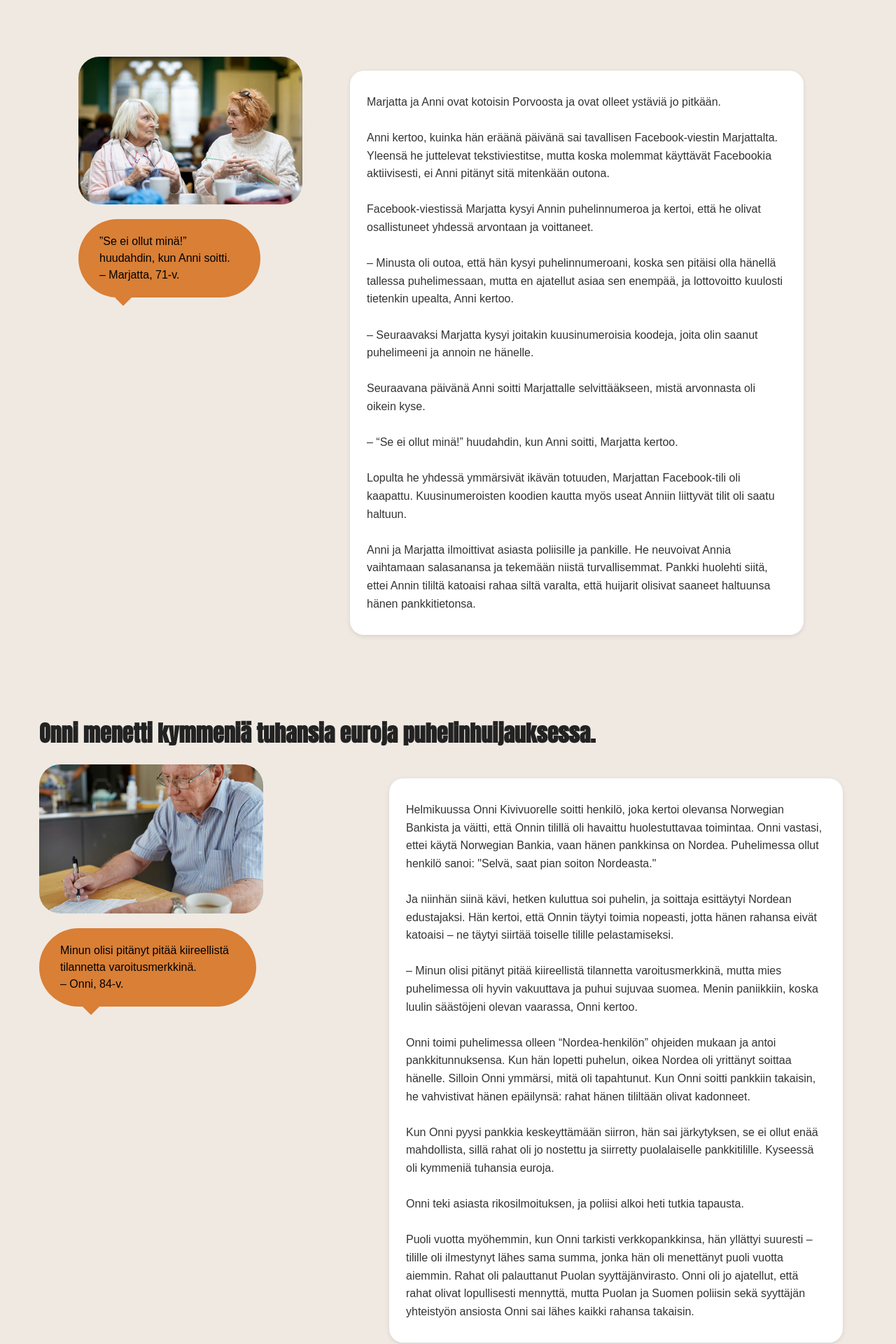
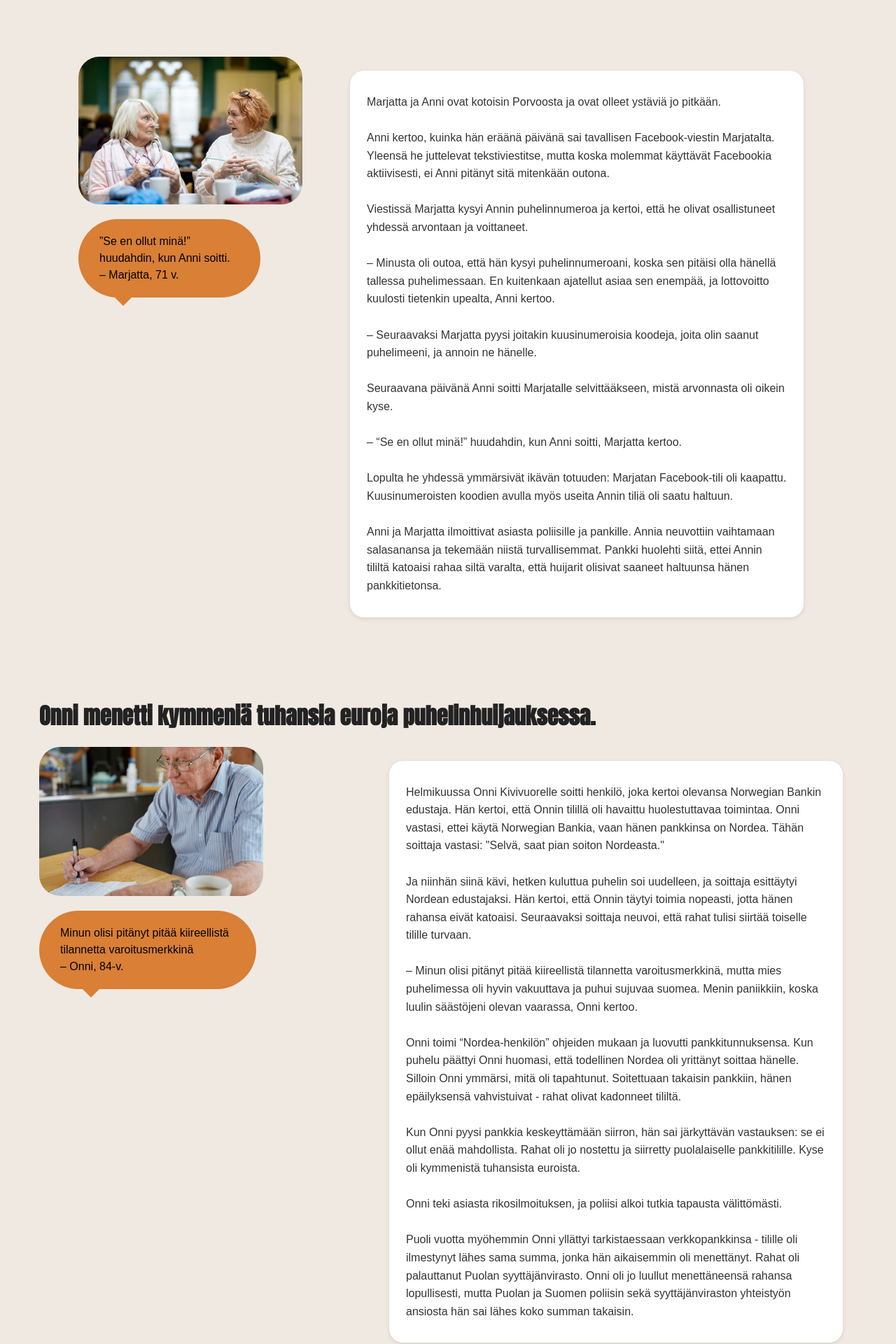
Before and after one commit to levonmaister/scamvjp2, a React (Vite) app: page / in a window 1280 px wide. Shown: the part 2384-4304 px from the top of the page at 70% size. Built offline with nearby package versions, Linux system fonts and the light colour scheme.

Commit message:
Horrorstories språk

```diff
--- a/src/pages/HorroStories.jsx
+++ b/src/pages/HorroStories.jsx
@@ -8,14 +8,14 @@ const HorrorStories = () => {
   return (
     <div className="stories-container">
       <h1 className="storyheadline">
-        Marjatta ja Anni jäi arvontahuijauksen uhreiksi
+        Marjatta ja Anni jäivät arvontahuijauksen uhreiksi
       </h1>
       <div className="stories-container">
         <div className="descriptionandstory">
           <div className="story1-image-container">
             <img className="storykuva" src={story1img} />
             <div className="quote-bubble1">
-                ”Se ei ollut minä!” huudahdin, kun Anni soitti.<br />– Marjatta, 71-v.
+                ”Se en ollut minä!” huudahdin, kun Anni soitti.<br />– Marjatta, 71 v.
             </div>
           </div>
           <div className="story-description">
@@ -24,31 +24,31 @@ const HorrorStories = () => {
               pitkään. <br></br>
               <br></br>
               Anni kertoo, kuinka hän eräänä päivänä sai tavallisen
-              Facebook-viestin Marjattalta. Yleensä he juttelevat
+              Facebook-viestin Marjatalta. Yleensä he juttelevat
               tekstiviestitse, mutta koska molemmat käyttävät Facebookia
               aktiivisesti, ei Anni pitänyt sitä mitenkään outona. <br></br>{" "}
               <br></br>
-              Facebook-viestissä Marjatta kysyi Annin puhelinnumeroa ja kertoi,
+              Viestissä Marjatta kysyi Annin puhelinnumeroa ja kertoi,
               että he olivat osallistuneet yhdessä arvontaan ja voittaneet.
               <br></br> <br></br>– Minusta oli outoa, että hän kysyi
               puhelinnumeroani, koska sen pitäisi olla hänellä tallessa
-              puhelimessaan, mutta en ajatellut asiaa sen enempää, ja
+              puhelimessaan. En kuitenkaan ajatellut asiaa sen enempää, ja
               lottovoitto kuulosti tietenkin upealta, Anni kertoo.
-              <br></br> <br></br>– Seuraavaksi Marjatta kysyi joitakin
-              kuusinumeroisia koodeja, joita olin saanut puhelimeeni ja annoin
+              <br></br> <br></br>– Seuraavaksi Marjatta pyysi joitakin
+              kuusinumeroisia koodeja, joita olin saanut puhelimeeni, ja annoin
               ne hänelle.
               <br></br> <br></br>
-              Seuraavana päivänä Anni soitti Marjattalle selvittääkseen, mistä
+              Seuraavana päivänä Anni soitti Marjatalle selvittääkseen, mistä
               arvonnasta oli oikein kyse.
-              <br></br> <br></br>– “Se ei ollut minä!” huudahdin, kun Anni
+              <br></br> <br></br>– “Se en ollut minä!” huudahdin, kun Anni
               soitti, Marjatta kertoo.
               <br></br> <br></br>
-              Lopulta he yhdessä ymmärsivät ikävän totuuden, Marjattan
-              Facebook-tili oli kaapattu. Kuusinumeroisten koodien kautta myös
-              useat Anniin liittyvät tilit oli saatu haltuun.
+              Lopulta he yhdessä ymmärsivät ikävän totuuden: Marjatan
+              Facebook-tili oli kaapattu. Kuusinumeroisten koodien avulla myös
+              useita Annin tiliä oli saatu haltuun.
               <br></br> <br></br>
-              Anni ja Marjatta ilmoittivat asiasta poliisille ja pankille. He
-              neuvoivat Annia vaihtamaan salasanansa ja tekemään niistä
+              Anni ja Marjatta ilmoittivat asiasta poliisille ja pankille. Annia neuvottiin
+              vaihtamaan salasanansa ja tekemään niistä
               turvallisemmat. Pankki huolehti siitä, ettei Annin tililtä
               katoaisi rahaa siltä varalta, että huijarit olisivat saaneet
               haltuunsa hänen pankkitietonsa.
@@ -65,52 +65,48 @@ const HorrorStories = () => {
           <div className="story2-image-container">
             <img className="storykuva" src={story2img} />
             <div className="quote-bubble2">
-              Minun olisi pitänyt pitää kiireellistä tilannetta varoitusmerkkinä.<br />– Onni, 84-v.
+              Minun olisi pitänyt pitää kiireellistä tilannetta varoitusmerkkinä<br />– Onni, 84-v.
             </div>
           </div>
           <div className="story-description">
             <p>
               Helmikuussa Onni Kivivuorelle soitti henkilö, joka kertoi olevansa
-              Norwegian Bankista ja väitti, että Onnin tilillä oli havaittu
+              Norwegian Bankin edustaja. Hän kertoi, että Onnin tilillä oli havaittu
               huolestuttavaa toimintaa. Onni vastasi, ettei käytä Norwegian
-              Bankia, vaan hänen pankkinsa on Nordea. Puhelimessa ollut henkilö
-              sanoi: "Selvä, saat pian soiton Nordeasta." <br></br> <br></br>
-              Ja niinhän siinä kävi, hetken kuluttua soi puhelin, ja soittaja
+              Bankia, vaan hänen pankkinsa on Nordea. Tähän soittaja vastasi:
+              "Selvä, saat pian soiton Nordeasta." <br></br> <br></br>
+              Ja niinhän siinä kävi, hetken kuluttua puhelin soi uudelleen, ja soittaja
               esittäytyi Nordean edustajaksi. Hän kertoi, että Onnin täytyi
-              toimia nopeasti, jotta hänen rahansa eivät katoaisi – ne täytyi
-              siirtää toiselle tilille pelastamiseksi.
+              toimia nopeasti, jotta hänen rahansa eivät katoaisi. Seuraavaksi soittaja
+              neuvoi, että rahat tulisi siirtää toiselle tilille turvaan.
               <br></br> <br></br>– Minun olisi pitänyt pitää kiireellistä
               tilannetta varoitusmerkkinä, mutta mies puhelimessa oli hyvin
               vakuuttava ja puhui sujuvaa suomea. Menin paniikkiin, koska luulin
               säästöjeni olevan vaarassa, Onni kertoo.
-              <br></br> <br></br>Onni toimi puhelimessa olleen “Nordea-henkilön”
-              ohjeiden mukaan ja antoi pankkitunnuksensa. Kun hän lopetti
-              puhelun, oikea Nordea oli yrittänyt soittaa hänelle. Silloin Onni
-              ymmärsi, mitä oli tapahtunut. Kun Onni soitti pankkiin takaisin,
-              he vahvistivat hänen epäilynsä: rahat hänen tililtään olivat
-              kadonneet.
+              <br></br> <br></br>Onni toimi “Nordea-henkilön”
+              ohjeiden mukaan ja luovutti pankkitunnuksensa. Kun puhelu päättyi
+              Onni huomasi, että todellinen Nordea oli yrittänyt soittaa hänelle.
+              Silloin Onni ymmärsi, mitä oli tapahtunut. Soitettuaan takaisin pankkiin,
+              hänen epäilyksensä vahvistuivat - rahat olivat kadonneet tililtä.
               <br></br> <br></br>
-              Kun Onni pyysi pankkia keskeyttämään siirron, hän sai järkytyksen,
-              se ei ollut enää mahdollista, sillä rahat oli jo nostettu ja
-              siirretty puolalaiselle pankkitilille. Kyseessä oli kymmeniä
-              tuhansia euroja.
+              Kun Onni pyysi pankkia keskeyttämään siirron, hän sai järkyttävän vastauksen:
+              se ei ollut enää mahdollista. Rahat oli jo nostettu ja siirretty puolalaiselle
+              pankkitilille. Kyse oli kymmenistä tuhansista euroista.
               <br></br> <br></br>Onni teki asiasta rikosilmoituksen, ja poliisi
-              alkoi heti tutkia tapausta.
+              alkoi tutkia tapausta välittömästi.
               <br></br> <br></br>
-              Puoli vuotta myöhemmin, kun Onni tarkisti verkkopankkinsa, hän
-              yllättyi suuresti – tilille oli ilmestynyt lähes sama summa, jonka
-              hän oli menettänyt puoli vuotta aiemmin. Rahat oli palauttanut
-              Puolan syyttäjänvirasto. Onni oli jo ajatellut, että rahat olivat
-              lopullisesti mennyttä, mutta Puolan ja Suomen poliisin sekä
-              syyttäjän yhteistyön ansiosta Onni sai lähes kaikki rahansa
-              takaisin.
+              Puoli vuotta myöhemmin Onni yllättyi tarkistaessaan verkkopankkinsa - tilille
+              oli ilmestynyt lähes sama summa, jonka hän aikaisemmin oli menettänyt. Rahat oli
+              palauttanut Puolan syyttäjänvirasto. Onni oli jo luullut menettäneensä rahansa
+              lopullisesti, mutta Puolan ja Suomen poliisin sekä syyttäjänviraston yhteistyön
+              ansiosta hän sai lähes koko summan takaisin.
             </p>
           </div>
         </div>
       </div>
       <div className="story3">
         <h1 className="storyheadline">
-          Tiina menetti säästönsä huijausviestin takia.
+          Tiina menetti säästönsä huijausviestin takia
         </h1>
         <div className="descriptionandstory">
           <div className="story2-image-container">
@@ -123,31 +119,30 @@ const HorrorStories = () => {
             <p>
               Tiina Mäkelä oli juuri jäänyt eläkkeelle vuoden alussa ja
               säästänyt rahaa ensimmäistä eläkeläismatkaansa varten, kun hän
-              lankesi kalasteluviestiin, eli viestiin, jonka tarkoituksena on
-              houkutella klikkaamaan linkkiä saadakseen pääsyn henkilökohtaisiin
-              tietoihin tai pankkitunnuksiin.
+              lankesi kalasteluviestiin. Kyseessä oli huijausviesti, jonka tarkoituksena
+              oli houkutella klikkaamaan linkkiä ja siten saada pääsy hänen
+              henkilökohtaisiin tietoihin ja pankkitunnuksiin.
               <br></br> <br></br>
-              Hän sai tekstiviestin, joka näytti olevan Verohallinnolta.
-              Viestissä kerrottiin, että Tiinan tulee käyttää viestissä olevaa
-              linkkiä päästäkseen tärkeään viestiin, joka koskee hänen
-              veroasioitaan. Viestissä väitettiin asian olevan kiireellinen.
-              Tiina klikkasi linkkiä ja päätyi sivulle, joka pyysi hänen
-              pankkitunnuksiaan.
+              Tiina sai tekstiviestin, joka näytti tulevan Verohallinnolta.
+              Viestissä kerrottiin, että hänen tulisi käyttää viestissä mukana olevaa
+              linkkiä päästäkseen tärkeään veroasioita koskevaan viestiin.
+              Viestin mukaan asia oli kiireellinen. Tiina klikkasi linkkiä ja
+              päätyi sivulle, joka pyysi hänen pankkitunnuksiaan.
               <br></br> <br></br>– Ajattelin, että viesti oli luotettava, koska
-              se näytti tulevan osoitteesta vero.fi:sta ja asia vaikutti
+              se näytti tulevan osoitteesta vero.fi ja asia vaikutti
               kiireelliseltä, joten annoin pankkitunnukseni, Tiina kertoo.
               <br></br> <br></br>Tiina ei koskaan päässyt linkin kautta
               mihinkään varsinaiseen viestiin, vaan unohti koko asian, kunnes
-              sai puhelun pankiltaan, joka oli huomannut, että hänen
-              säästötilinsä oli tyhjennetty.
+              sai puhelun pankiltaan. Pankki oli huomannut, että hänen säästötilinsä
+              oli tyhjennetty.
               <br></br> <br></br>
-              Koska hän oli itse syöttänyt pankkitunnuksensa vastoin pankin
-              sääntöjä, joiden mukaan tunnuksia ei koskaan saa antaa linkkien
-              kautta, hän ei saanut rahojaan takaisin.
+              Koska Tiina oli itse syöttänyt pankkitunnuksensa vastoin pankin
+              ohjeita, joiden mukaan tunnuksia ei saa koskaan antaa linkkien kautta,
+              hän ei saanut rahojaan takaisin.
               <br></br> <br></br>Jos viesti olisi ollut aito, siinä ei olisi
-              väitetty asian olevan kiireellinen. Viesti ei myöskään olisi
-              sisältänyt linkkiä, vaan Tiinaa olisi pyydetty siirtymään
-              Verohallinnon verkkosivuille itse.
+              väitetty asian olevan kiireellinen. Lisäksi viesti ei olisi sisältänyt
+              suoraa linkkiä, vaan Tiinaa olisi kehotettu siirtymään Verohallinnon
+              verkkosivuille itse.
             </p>
           </div>
         </div>
```
